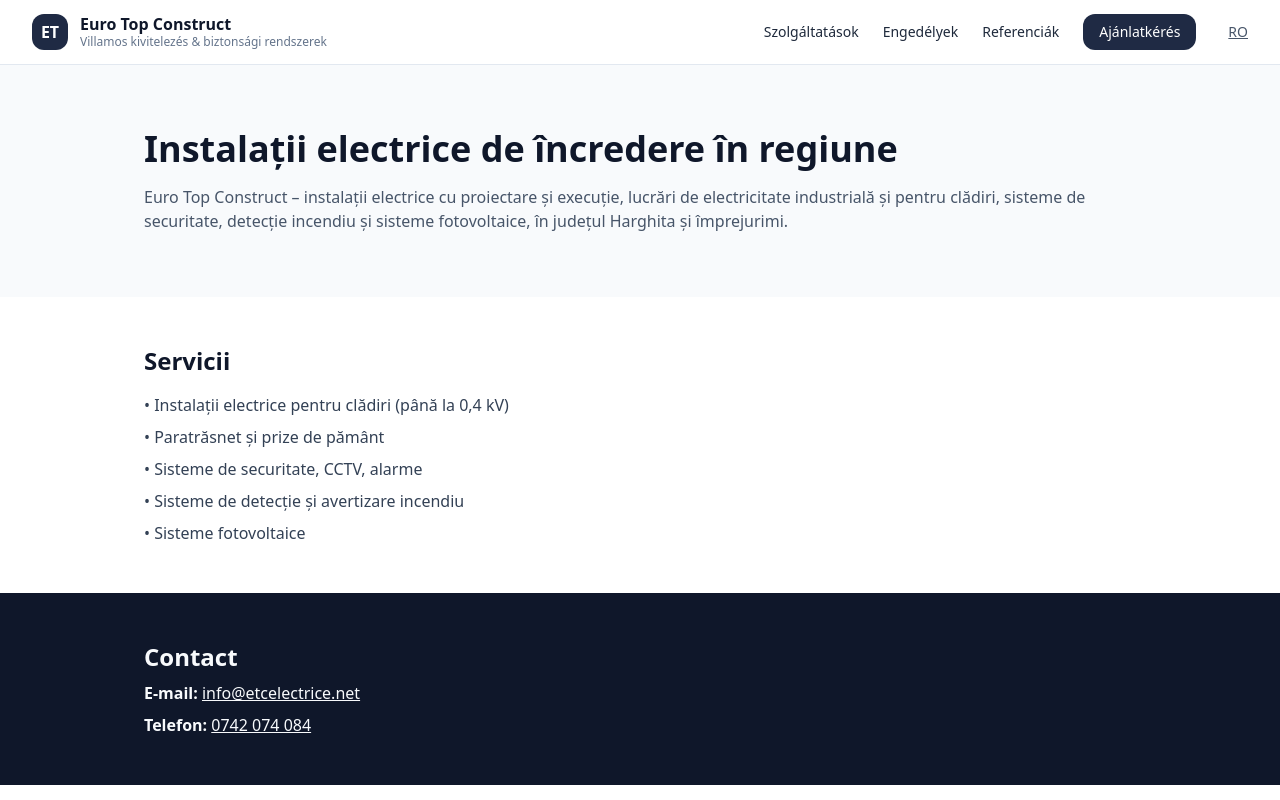
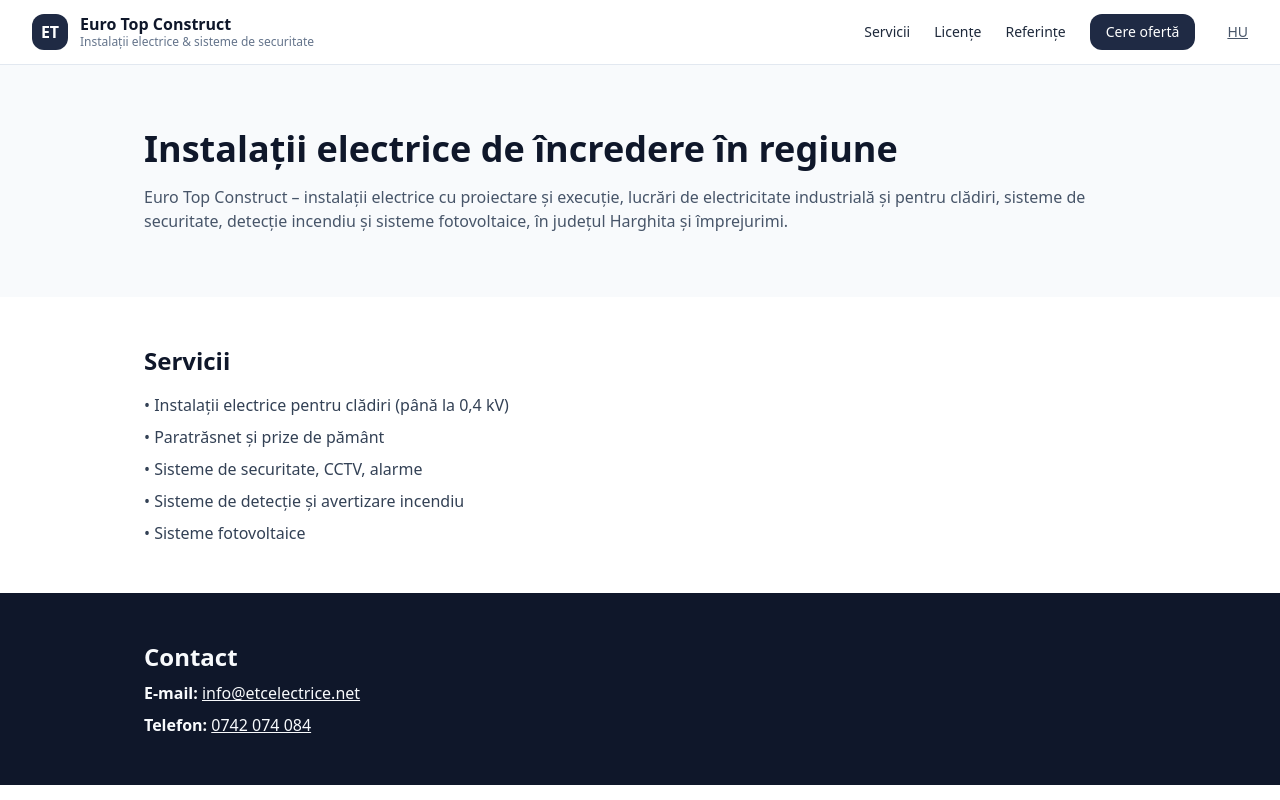
Before and after one commit to etcelectrice-site/etcelectrice-site, a Next.js app: page / in a window 1280 px wide. Built offline with nearby package versions, Linux system fonts and the light colour scheme.

Commit message:
Update Navbar.tsx

```diff
--- a/components/Navbar.tsx
+++ b/components/Navbar.tsx
@@ -4,25 +4,60 @@ import { usePathname } from "next/navigation";
 
 export function Navbar() {
   const pathname = usePathname();
-  const isRO = pathname?.startsWith("/ro");
+
+  // NYELV ELDÖNTÉSE:
+  // Ha az URL /hu -val kezdődik → magyar
+  // Egyébként → román (alapértelmezett)
+  const isHU = pathname?.startsWith("/hu");
+
   return (
     <header className="w-full border-b border-slate-200 bg-white/90 backdrop-blur sticky top-0 z-40">
       <div className="max-w-7xl mx-auto px-4 sm:px-6 lg:px-8 h-16 flex items-center justify-between">
         <div className="flex items-center gap-3">
-          <div className="w-9 h-9 rounded-xl bg-brand grid place-items-center text-white font-bold">ET</div>
+          <div className="w-9 h-9 rounded-xl bg-brand grid place-items-center text-white font-bold">
+            ET
+          </div>
           <div className="leading-tight">
             <div className="font-semibold text-slate-900">Euro Top Construct</div>
-            <div className="text-xs text-slate-500">{isRO ? 'Instalații electrice & sisteme de securitate' : 'Villamos kivitelezés & biztonsági rendszerek'}</div>
+
+            {/* Alcím nyelv szerint */}
+            <div className="text-xs text-slate-500">
+              {isHU
+                ? "Villamos kivitelezés & biztonsági rendszerek"
+                : "Instalații electrice & sisteme de securitate"}
+            </div>
           </div>
         </div>
+
         <nav className="hidden md:flex items-center gap-6 text-sm">
-          <a href="#services" className="hover:text-accent">{isRO ? 'Servicii' : 'Szolgáltatások'}</a>
-          <a href="#licenses" className="hover:text-accent">{isRO ? 'Licențe' : 'Engedélyek'}</a>
-          <a href="#portfolio" className="hover:text-accent">{isRO ? 'Referințe' : 'Referenciák'}</a>
-          <a href="#contact" className="inline-flex items-center gap-2 bg-brand text-white px-4 py-2 rounded-xl hover:bg-accent transition">
-            {isRO ? 'Cere ofertă' : 'Ajánlatkérés'}
+
+          {/* Menüelemek */}
+          <a href="#services" className="hover:text-accent">
+            {isHU ? "Szolgáltatások" : "Servicii"}
           </a>
-          <Link href={isRO ? "/" : "/ro"} className="ml-2 underline text-slate-600 hover:text-slate-900">{isRO ? "HU" : "RO"}</Link>
+
+          <a href="#licenses" className="hover:text-accent">
+            {isHU ? "Engedélyek" : "Licențe"}
+          </a>
+
+          <a href="#portfolio" className="hover:text-accent">
+            {isHU ? "Referenciák" : "Referințe"}
+          </a>
+
+          <a
+            href="#contact"
+            className="inline-flex items-center gap-2 bg-brand text-white px-4 py-2 rounded-xl hover:bg-accent transition"
+          >
+            {isHU ? "Ajánlatkérés" : "Cere ofertă"}
+          </a>
+
+          {/* Nyelvváltó */}
+          <Link
+            href={isHU ? "/" : "/hu"}
+            className="ml-2 underline text-slate-600 hover:text-slate-900"
+          >
+            {isHU ? "RO" : "HU"}
+          </Link>
         </nav>
       </div>
     </header>
```
